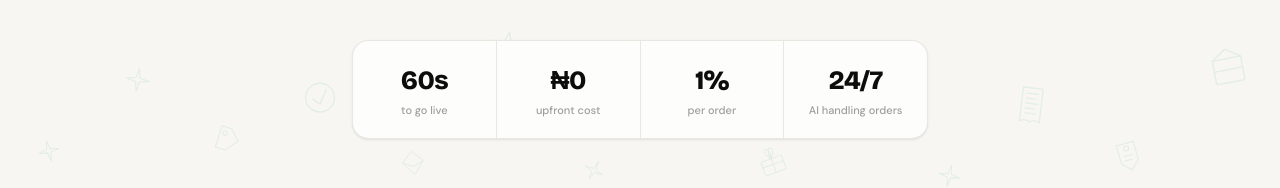
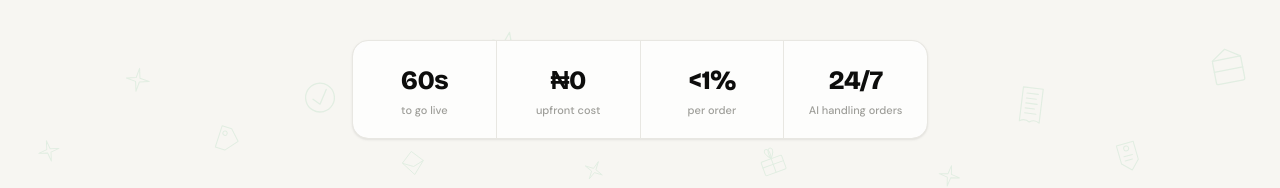
Before and after one commit to Shadd1e/shopprhq-web, a Next.js app: page / in a window 1280 px wide. Shown: the part 578-766 px from the top of the page. Built offline with nearby package versions, Linux system fonts and the light colour scheme.

Commit message:
fix: change 1% to <1% per order stat

```diff
--- a/app/page.tsx
+++ b/app/page.tsx
@@ -32,7 +32,7 @@ function ArrowRight({ className = 'w-4 h-4' }: { className?: string }) {
 const stats = [
   { value: '60s',  label: 'to go live'   },
   { value: '₦0',   label: 'upfront cost' },
-  { value: '1%',   label: 'per order'    },
+  { value: '<1%',  label: 'per order'    },
   { value: '24/7', label: 'AI handling orders' },
 ]
 
```
